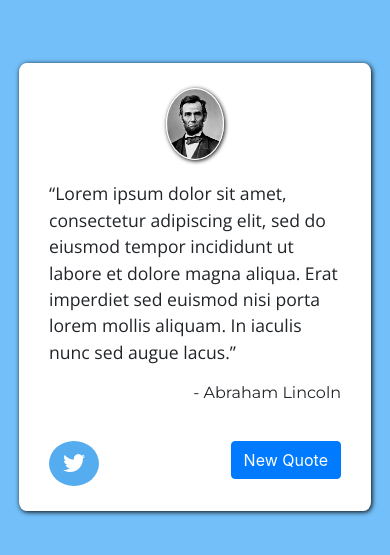
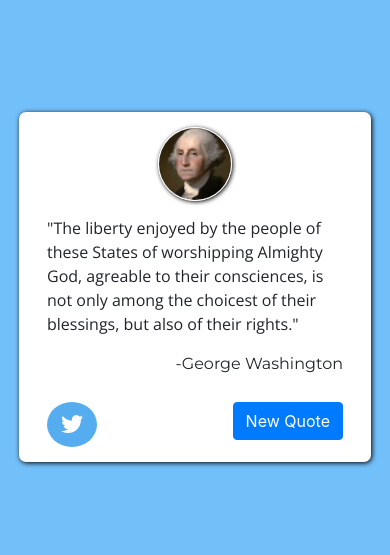
Before and after one commit to sonoffavor/quote-machine, a plain HTML site: page index.html in a window 390 px wide. Shown: the part 135-690 px from the top of the page. Drawn offline with nearby package versions, Linux system fonts and the light colour scheme.

Commit message:
add different quotes; fix media queries; add javascript to change quote

```diff
--- a/css/styles.css
+++ b/css/styles.css
@@ -8,7 +8,7 @@ body {
 
 #author {
     text-align: right;
-    padding-bottom: 20px;
+    padding-bottom: 10px;
     font-family: 'Montserrat', sans-serif;
 }
 
@@ -65,9 +65,10 @@ body {
 }
 
 /* Media Queries */
-  @media only screen and (max-width: 768px) {
+@media only screen and (max-width: 694px) {
     #quote-box {
-          width: 30rem;
+        padding: 30px 35px;
+        width: 31rem;
     }
 
     #avatar {
@@ -77,6 +78,66 @@ body {
 }
 
 @media only screen and (max-width: 451px) {
+    #quote-box {
+        padding: 15px 28px;
+        width: 22rem;
+    }
+
+    #text {
+        padding-top: 15px;
+        font-size: 1rem;
+    }
+
+    #avatar {
+      width: 25%;
+  }
+
+}
+
+@media only screen and (max-width: 320px) {
+    #quote-box {
+        padding: 15px 28px;
+        width: 18rem;
+    }
+
+    #text {
+        padding-top: 15px;
+        font-size: 1rem;
+    }
+
+    #avatar {
+      width: 25%;
+  }
+
+}
+
+@media only screen and (max-height: 451px) {
+    #quote-box {
+        padding: 15px 28px;
+        width: 33rem;
+    }
+
+    #text {
+        padding-top: 15px;
+        font-size: 0.9rem;
+        margin-bottom: 5px;
+    }
+
+    #author {
+        font-size: 0.7rem;
+        padding-bottom: 0;
+    }
+
+    #avatar {
+      width: 10%;
+  }
+}
+
+
+
+
+
+  /* @media only screen and (max-width: 451px) {
     #quote-box {
         width: 25rem;
     }
@@ -96,16 +157,55 @@ body {
         padding: 25px 30px;
         width: 22rem;
     }
+} */
+
+/* @media only screen and (max-height: 768px) and (min-width: 414px) {
+    #quote-box {
+        padding: 20px 30px;
+        width: 28rem;
     }
 
-@media only screen and (max-width: 320px) {
+    #text {
+        font-size: 1rem;
+    }
+
     #avatar {
         width: 25%;
     }
+}
 
+@media only screen and (max-height: 384px) {
     #quote-box {
-        padding: 25px 30px;
+        padding: 15px 30px;
+        width: 33rem;
+    }
+
+    #text {
+        font-size: 0.9rem;
+        padding-top: 15px;
+        margin-bottom: 5px;
+    }
+
+    #avatar {
+        width: 10%;
+    }
+
+    #author {
+        padding-bottom: 0;
+        font-size: 0.8rem;
+    }
+} */
+
+
+
+/* @media only screen and (max-height: 568px) {
+    #quote-box {
+        padding: 14px 25px;
         width: 18rem;
+    }
+
+    #text {
+        font-size: 1rem;
     }
 
 }
@@ -143,12 +243,12 @@ body {
 
 @media only screen and (max-height: 320px) {
     #quote-box {
-        padding: 20px 45px;
-        width: 33rem;
+        padding: 15px 35px;
+        width: 34rem;
     }
 
     #text {
-        font-size: 0.9rem;
+        font-size: 0.8rem;
         padding-top: 8px;
         margin-bottom: 0.8rem;
     }
@@ -158,4 +258,4 @@ body {
         padding-bottom: 0;
     }
 
-}
+} */
--- a/index.html
+++ b/index.html
@@ -3,6 +3,9 @@
 <head>
     <meta charset="UTF-8">
     <meta name="viewport" content="width=device-width, initial-scale=1.0">
+
+    <!-- jQuery -->
+    <script   src="https://code.jquery.com/jquery-3.5.1.js"   integrity="sha256-QWo7LDvxbWT2tbbQ97B53yJnYU3WhH/C8ycbRAkjPDc="   crossorigin="anonymous"></script>
 
     <!-- Cloudflare -->
     <link rel="stylesheet" href="https://cdnjs.cloudflare.com/ajax/libs/font-awesome/4.7.0/css/font-awesome.min.css">
@@ -21,14 +24,15 @@
 </head>
 <body>
     <div id="quote-box">
-        <img id="avatar" src="images/Abraham_Lincoln.jpg" alt="image of person">
+        <img id="avatar" src="images/abraham_lincoln.jpg" alt="image of person">
         <p id="text">“Lorem ipsum dolor sit amet, consectetur adipiscing elit, sed do eiusmod tempor incididunt ut labore et dolore magna aliqua. Erat imperdiet sed euismod nisi porta lorem mollis aliquam. In iaculis nunc sed augue lacus.”</p>
         <p id="author">- Abraham Lincoln</p>
-        <a id="tweet-quote" href="twitter.com/intent/tweet" class="fa fa-twitter"></a>
+        <a id="tweet-quote" href="https://twitter.com/intent/tweet" class="fa fa-twitter"></a>
         <button id="new-quote" type="button" class="btn btn-primary">New Quote</button>
     </div>
 
-    <script src="index.js" charset="utf-8"></script>
+    <!-- index.js -->
+    <script src="js/index.js" charset="utf-8"></script>
 
     <!-- getbootstrap scripts -->
     <script src="https://code.jquery.com/jquery-3.2.1.slim.min.js" integrity="sha384-KJ3o2DKtIkvYIK3UENzmM7KCkRr/rE9/Qpg6aAZGJwFDMVNA/GpGFF93hXpG5KkN" crossorigin="anonymous"></script>
--- a/js/index.js
+++ b/js/index.js
@@ -0,0 +1,47 @@
+// Various quotes from 10 different people
+const quotes = [
+    {img: "abraham_lincoln.jpg",
+    author: "Abraham Lincoln",
+    quote: "At what point then is the approach of danger to be expected? I answer, if it ever reach us, it must spring up amongst us. It cannot come from abroad. If destruction be our lot, we must ourselves be its author and finisher. As a nation of freemen, we must live through all time, or die by suicide."},
+    {img: "albert_einstein.jpg",
+    author: "Albert Einstein",
+    quote: "I have no special talent.  I am only passionately curious."},
+    {img: "benjamin_franklin.jpg",
+    author: "Benjamin Franklin",
+    quote: "Those that can give up essential liberty to gain a little temporary safety deserve neither liberty nor safety."},
+    {img: "george_washington.jpg",
+    author: "George Washington",
+    quote: "The liberty enjoyed by the people of these States of worshipping Almighty God, agreable to their consciences, is not only among the choicest of their blessings, but also of their rights."},
+    {img: "isaac_newton.jpg",
+    author: "Sir Isaac Newton",
+    quote: "If I have seen further than others, it is by standing upon the shoulders of giants."},
+    {img: "james_madison.jpg",
+    author: "James Madison",
+    quote: "That religion, or the duty which we owe to our CREATOR, and the manner of discharging it, can be directed only by reason and conviction, not by force or violence; and therefore, all men are equally entitled to the free exercise of religion, according to the dictates of conscience; and that it is the mutual duty of all to practise Christian forbearance, love, and charity; towards each other."},
+    {img: "mark_twain.jpg",
+    author: "Mark Twain",
+    quote: "Whenever you find yourself on the side of the majority, it is time to pause and reflect."},
+    {img: "samuel_adams.jpg",
+    author: "Samuel Adams",
+    quote: "A general Dissolution of Principles & Manners will more surely overthrow the Liberties of America than the whole Force of the Common Enemy."},
+    {img: "sir_winston_churchill.jpg",
+    author: "Sir Winston Churchill",
+    quote: "Success is the ability to go from one failure to another with no loss of enthusiasm."},
+    {img: "thomas_alva_edison.jpg",
+    author: "Thomas Alva Edison",
+    quote: "Genius is one percent inspiration, ninety-nine percent perspiration."}
+    ];
+
+function setQuote() {
+    let randomNumber = Math.floor(Math.random() * quotes.length);
+
+    $("#avatar").attr("src", "images/" + quotes[randomNumber].img);
+    $("#text").html('"' + quotes[randomNumber].quote + '"');
+    $("#author").html("-" + quotes[randomNumber].author);
+}
+
+// Displays randomly generated quote
+setQuote();
+
+// User generates new quote
+$("button").on("click", function() {setQuote()});
```
Also changed, not shown: images/abraham_lincoln.jpg (renamed from images/Abraham_Lincoln.jpg), images/albert_einstein.jpg (added), images/benjamin_franklin.jpg (added), images/george_washington.jpg (added), images/isaac_newton.jpg (added), images/james_madison.jpg (added), images/mark_twain.jpg (added), images/samuel_adams.jpg (added), images/sir_winston_churchill.jpg (added), images/thomas_alva_edison.jpg (added). Lines whose indentation alone changed are shown as unchanged.
